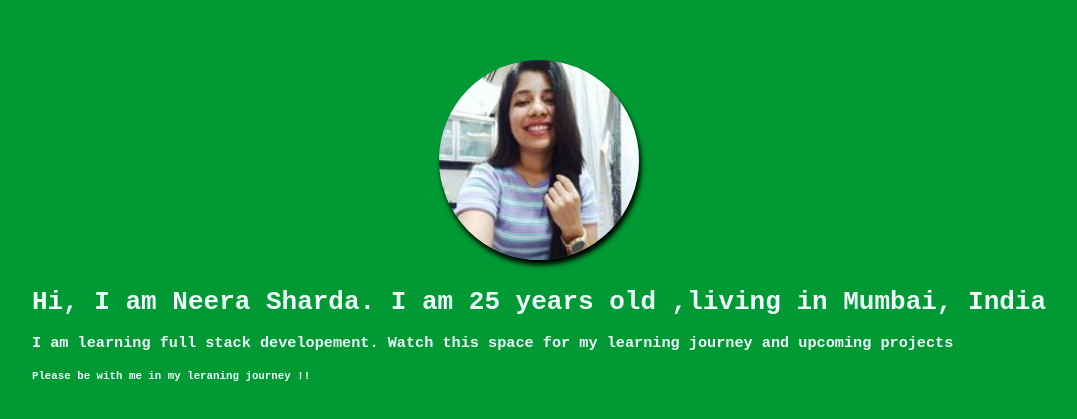
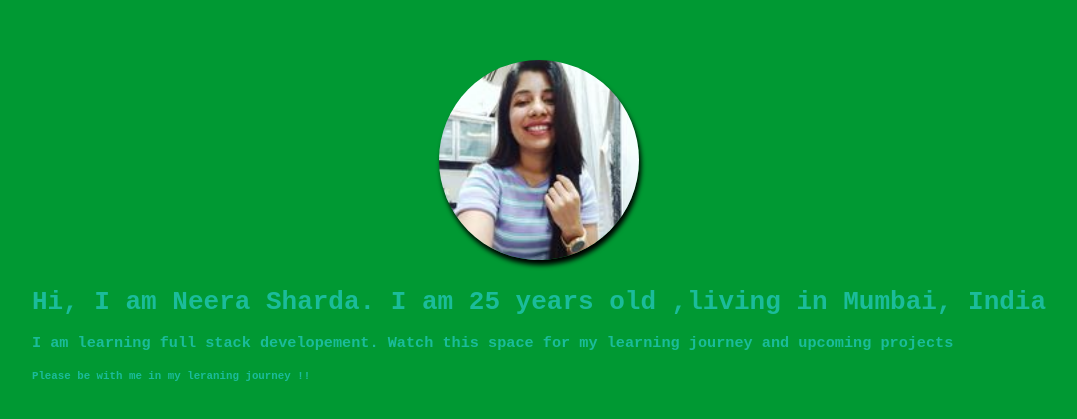
Before and after one commit to Neera2996/profile.netlify.com, a plain HTML site: page index.html in a window 1280 px wide. Shown: the part 165-584 px from the top of the page, without its empty margins (101-1178 px from the left). Drawn offline with Linux system fonts and the light colour scheme.

Commit message:
fix: theme colour

```diff
--- a/index.html
+++ b/index.html
@@ -4,6 +4,7 @@
 <head>
     <title>Neera Sharda</title>
     <meta content="width=device-width, initial-scale=1, user-scalable=yes" name="viewport">
+    <meta name="theme-color" content="##1bbc9b" />
     <link href="main.css" rel="stylesheet">
 </head>
 <body>
--- a/main.css
+++ b/main.css
@@ -1,7 +1,7 @@
 .site-header
 {
 background-color: #009933;
-color: #ecfdf9;
+color: #1bbc9b;
 height: 100vh;
 font-family:monospace;
 display: flex;
```
